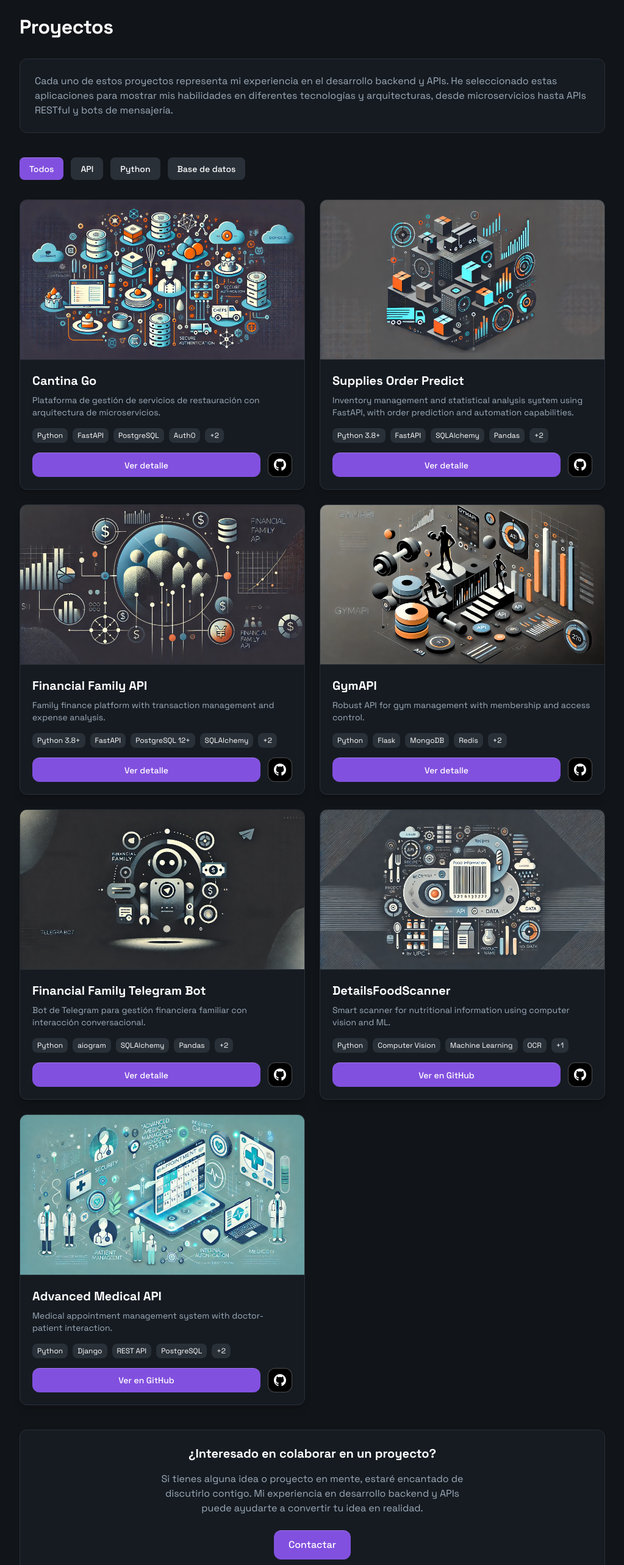
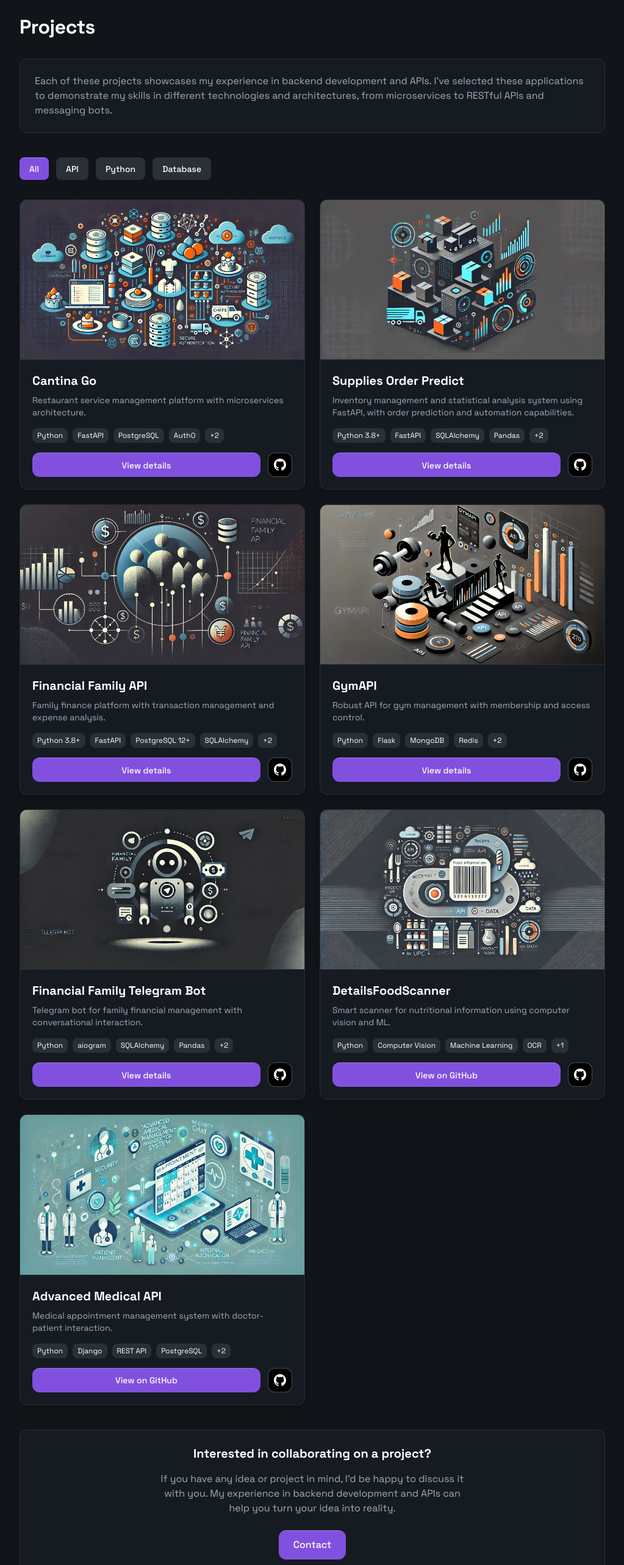
Before and after one commit to Alexmontesino96/portfolio, a React (Vite) app: page /projects in a window 1280 px wide. Shown: the part 80-2646 px from the top of the page at 61% size, without its empty margins (128-1151 px from the left). Built offline with nearby package versions, Linux system fonts and the light colour scheme.

Commit message:
Traducido descripción del bot de Telegram en la página de proyectos

```diff
--- a/src/pages/Projects.jsx
+++ b/src/pages/Projects.jsx
@@ -13,8 +13,8 @@ function Projects() {
       'cantina-go': {
         title: 'Cantina Go',
         image: '/cantina_go.webp',
-        shortDescription: 'Plataforma de gestión de servicios de restauración con arquitectura de microservicios.',
-        technologies: ['Python', 'FastAPI', 'PostgreSQL', 'Auth0', 'Docker', 'Microservicios'],
+        shortDescription: 'Restaurant service management platform with microservices architecture.',
+        technologies: ['Python', 'FastAPI', 'PostgreSQL', 'Auth0', 'Docker', 'Microservices'],
         github: 'https://github.com/Alexmontesino96/CantinaGo',
       },
       'supplies-order-predict': {
@@ -41,7 +41,7 @@ function Projects() {
       'financial-family-telegram-bot': {
         title: 'Financial Family Telegram Bot',
         image: '/telegra_bot_financial_family.webp',
-        shortDescription: 'Bot de Telegram para gestión financiera familiar con interacción conversacional.',
+        shortDescription: 'Telegram bot for family financial management with conversational interaction.',
         technologies: ['Python', 'aiogram', 'SQLAlchemy', 'Pandas', 'matplotlib', 'Docker'],
         github: 'https://github.com/Alexmontesino96/FinancialFamilyTelegramBot',
         telegramBot: 'https://t.me/family_financial_econ_bot',
@@ -71,22 +71,22 @@ function Projects() {
     <div className="px-4 sm:px-6 md:px-10 lg:px-20 xl:px-40 flex flex-1 justify-center py-10">
       <div className="layout-content-container flex flex-col max-w-[960px] flex-1">
         <h1 className={`${isDarkMode ? 'text-white' : 'text-[#111418]'} text-[32px] font-bold leading-tight tracking-[-0.015em] mb-8`}>
-          Proyectos
+          Projects
         </h1>
 
         {/* Introducción */}
         <div className={`${isDarkMode ? 'bg-[#161B22] border border-[#293038]' : 'bg-[#f0f0f0] border border-[#e0e0e0]'} rounded-xl p-6 mb-10`}>
           <p className={`${isDarkMode ? 'text-[#9dabb8]' : 'text-[#666]'} text-base`}>
-            Cada uno de estos proyectos representa mi experiencia en el desarrollo backend y APIs.
-            He seleccionado estas aplicaciones para mostrar mis habilidades en diferentes tecnologías
-            y arquitecturas, desde microservicios hasta APIs RESTful y bots de mensajería.
+            Each of these projects showcases my experience in backend development and APIs.
+            I've selected these applications to demonstrate my skills in different technologies
+            and architectures, from microservices to RESTful APIs and messaging bots.
           </p>
         </div>
 
         {/* Filtros */}
         <div className="mb-8 flex flex-wrap gap-3">
           <button className={`px-4 py-2 rounded-lg text-sm font-medium bg-gradient-to-b from-[--violet-9] to-[--violet-9] hover:to-[--violet-10] text-white transition-all border-t border-[rgba(255,255,255,0.21)]`}>
-            Todos
+            All
           </button>
           <button className={`px-4 py-2 rounded-lg text-sm font-medium ${isDarkMode ? 'bg-[#293038] text-white hover:bg-[--violet-9]' : 'bg-[#e0e0e0] text-[#111418] hover:bg-[--violet-9] hover:text-white'} transition-colors`}>
             API
@@ -95,7 +95,7 @@ function Projects() {
             Python
           </button>
           <button className={`px-4 py-2 rounded-lg text-sm font-medium ${isDarkMode ? 'bg-[#293038] text-white hover:bg-[--violet-9]' : 'bg-[#e0e0e0] text-[#111418] hover:bg-[--violet-9] hover:text-white'} transition-colors`}>
-            Base de datos
+            Database
           </button>
         </div>
 
@@ -148,7 +148,7 @@ function Projects() {
                       className="flex items-center justify-center rounded-xl h-10 px-4 bg-gradient-to-b from-[--violet-9] to-[--violet-9] hover:to-[--violet-10] text-white text-sm font-medium transition-all border-t border-[rgba(255,255,255,0.21)] flex-1"
                       onClick={(e) => e.stopPropagation()}
                     >
-                      Ver detalle
+                      View details
                     </Link>
                   ) : (
                     <a
@@ -158,7 +158,7 @@ function Projects() {
                       className="flex items-center justify-center rounded-xl h-10 px-4 bg-gradient-to-b from-[--violet-9] to-[--violet-9] hover:to-[--violet-10] text-white text-sm font-medium transition-all border-t border-[rgba(255,255,255,0.21)] flex-1"
                       onClick={(e) => e.stopPropagation()}
                     >
-                      Ver en GitHub
+                      View on GitHub
                     </a>
                   )}
                   <a
@@ -181,14 +181,14 @@ function Projects() {
         {/* CTA */}
         <div className={`${isDarkMode ? 'bg-[#161B22] border border-[#293038]' : 'bg-[#f0f0f0] border border-[#e0e0e0]'} rounded-xl p-6 text-center mb-6`}>
           <h2 className={`${isDarkMode ? 'text-white' : 'text-[#111418]'} text-xl font-bold mb-4`}>
-            ¿Interesado en colaborar en un proyecto?
+            Interested in collaborating on a project?
           </h2>
           <p className={`${isDarkMode ? 'text-[#9dabb8]' : 'text-[#666]'} mb-6 max-w-lg mx-auto`}>
-            Si tienes alguna idea o proyecto en mente, estaré encantado de discutirlo contigo.
-            Mi experiencia en desarrollo backend y APIs puede ayudarte a convertir tu idea en realidad.
+            If you have any idea or project in mind, I'd be happy to discuss it with you.
+            My experience in backend development and APIs can help you turn your idea into reality.
           </p>
           <Link to="/contact" className="inline-flex items-center justify-center rounded-xl h-12 px-6 bg-gradient-to-b from-[--violet-9] to-[--violet-9] hover:to-[--violet-10] text-white font-medium transition-all border-t border-[rgba(255,255,255,0.21)]">
-            Contactar
+            Contact
           </Link>
         </div>
       </div>
```
